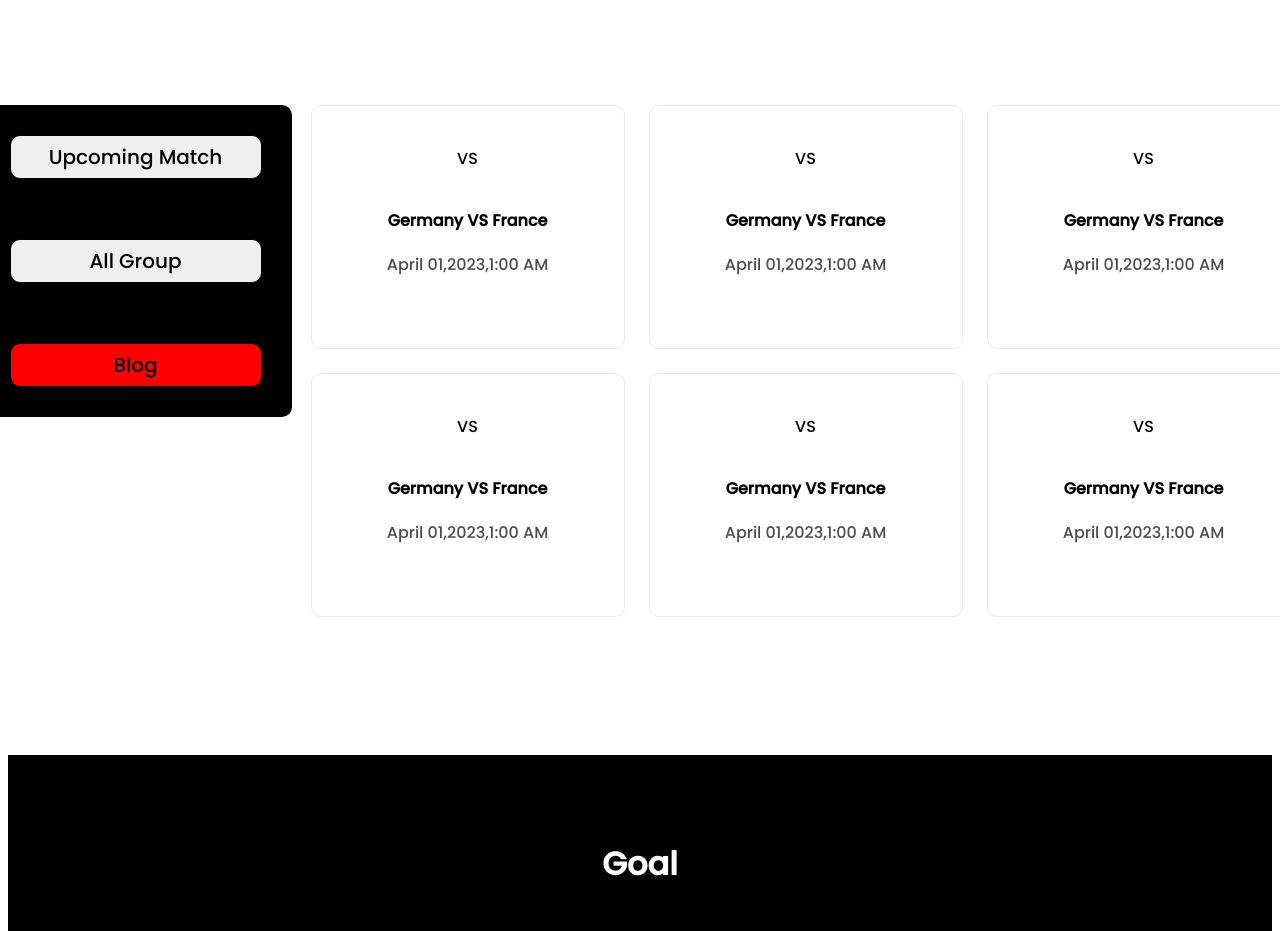
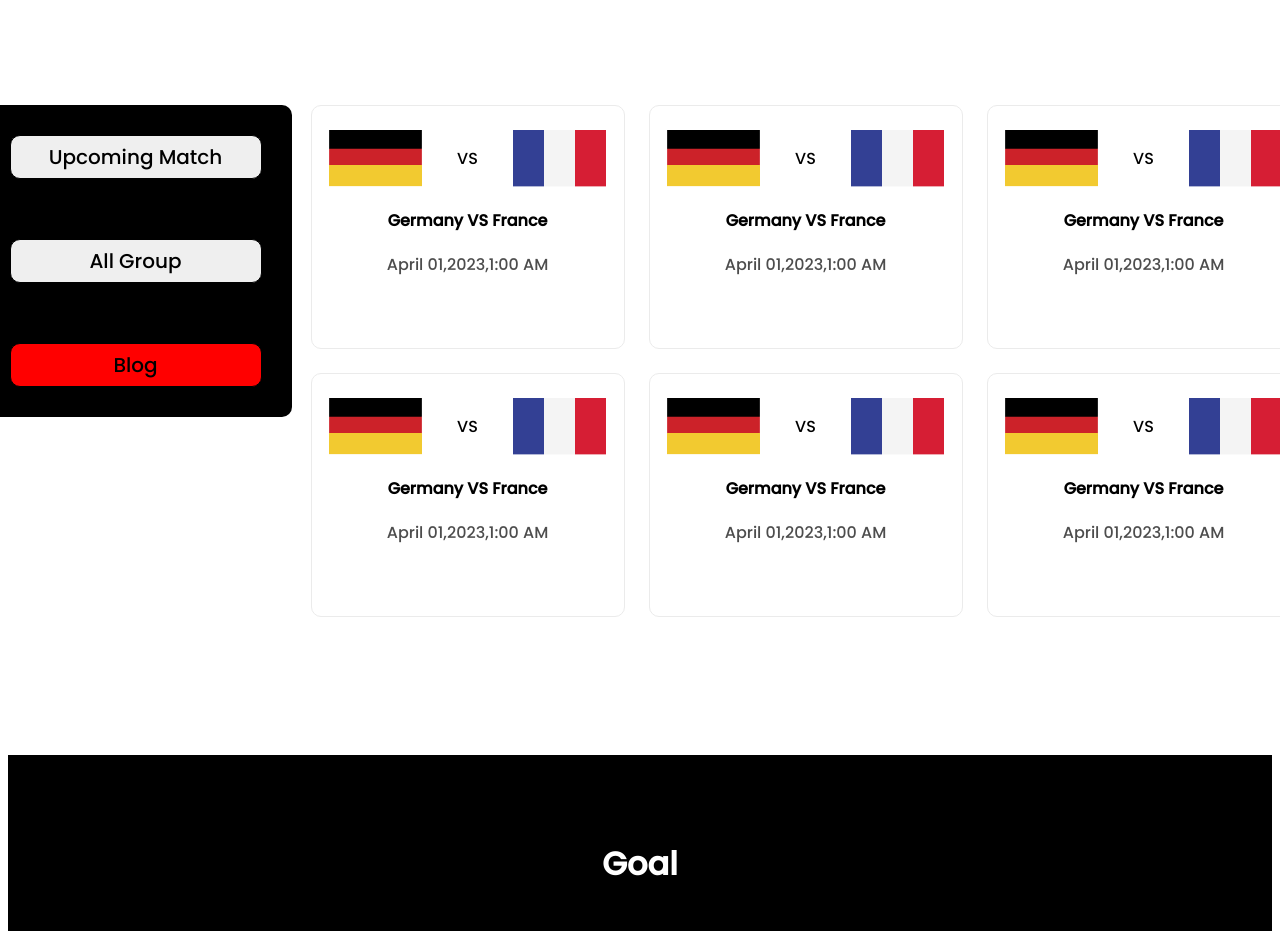
Before and after one commit to yeasin181015/worldcup-revised, a plain HTML site: page blog.html in a window 1280 px wide. Shown: the part 640-1571 px from the top of the page. Drawn offline with Linux system fonts and the light colour scheme; the site is published under a folder, as on GitHub Pages, so addresses that start at the root find nothing.

Commit message:
revisedcommit

```diff
--- a/blog.html
+++ b/blog.html
@@ -36,7 +36,7 @@
           <button class="livebtn">Watch Live ></button>
         </div>
         <div class="rightcontainer">
-          <img src="/assets/Banner Image.png" alt="" />
+          <img src="images/Banner Image.png" alt="" />
         </div>
       </section>
       <section class="container" id="secondcontainer" style="height: 650px">
@@ -51,9 +51,9 @@
         >
           <div class="matchdiv">
             <div class="matchupperdiv">
-              <img src="/assets/germany Flag.png" alt="" />
+              <img src="images/germany Flag.png" alt="" />
               <p>VS</p>
-              <img src="/assets/Flag.png" alt="" />
+              <img src="images/Flag.png" alt="" />
             </div>
             <div class="matchdowndiv" style="text-align: center">
               <h4>Germany VS France</h4>
@@ -62,9 +62,9 @@
           </div>
           <div class="matchdiv">
             <div class="matchupperdiv">
-              <img src="/assets/germany Flag.png" alt="" />
+              <img src="images/germany Flag.png" alt="" />
               <p>VS</p>
-              <img src="/assets/Flag.png" alt="" />
+              <img src="images/Flag.png" alt="" />
             </div>
             <div class="matchdowndiv" style="text-align: center">
               <h4>Germany VS France</h4>
@@ -73,9 +73,9 @@
           </div>
           <div class="matchdiv">
             <div class="matchupperdiv">
-              <img src="/assets/germany Flag.png" alt="" />
+              <img src="images/germany Flag.png" alt="" />
               <p>VS</p>
-              <img src="/assets/Flag.png" alt="" />
+              <img src="images/Flag.png" alt="" />
             </div>
             <div class="matchdowndiv" style="text-align: center">
               <h4>Germany VS France</h4>
@@ -84,9 +84,9 @@
           </div>
           <div class="matchdiv">
             <div class="matchupperdiv">
-              <img src="/assets/germany Flag.png" alt="" />
+              <img src="images/germany Flag.png" alt="" />
               <p>VS</p>
-              <img src="/assets/Flag.png" alt="" />
+              <img src="images/Flag.png" alt="" />
             </div>
             <div class="matchdowndiv" style="text-align: center">
               <h4>Germany VS France</h4>
@@ -95,9 +95,9 @@
           </div>
           <div class="matchdiv">
             <div class="matchupperdiv">
-              <img src="/assets/germany Flag.png" alt="" />
+              <img src="images/germany Flag.png" alt="" />
               <p>VS</p>
-              <img src="/assets/Flag.png" alt="" />
+              <img src="images/Flag.png" alt="" />
             </div>
             <div class="matchdowndiv" style="text-align: center">
               <h4>Germany VS France</h4>
@@ -106,9 +106,9 @@
           </div>
           <div class="matchdiv">
             <div class="matchupperdiv">
-              <img src="/assets/germany Flag.png" alt="" />
+              <img src="images/germany Flag.png" alt="" />
               <p>VS</p>
-              <img src="/assets/Flag.png" alt="" />
+              <img src="images/Flag.png" alt="" />
             </div>
             <div class="matchdowndiv" style="text-align: center">
               <h4>Germany VS France</h4>
```
Also changed, not shown: index.html (+9 -9 lines), images/Banner Image.png (renamed from assets/Banner Image.png), images/Blog Image.png (renamed from assets/Blog Image.png), images/Chat Icon.png (renamed from assets/Chat Icon.png), images/Flag.png (renamed from assets/Flag.png), images/Time Icon.png (renamed from assets/Time Icon.png), images/germany Flag.png (renamed from assets/germany Flag.png).
